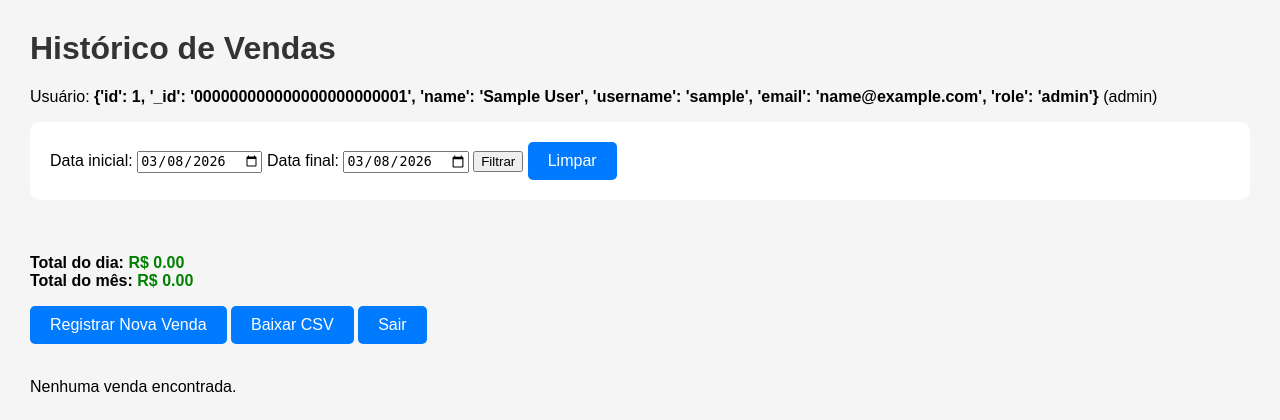
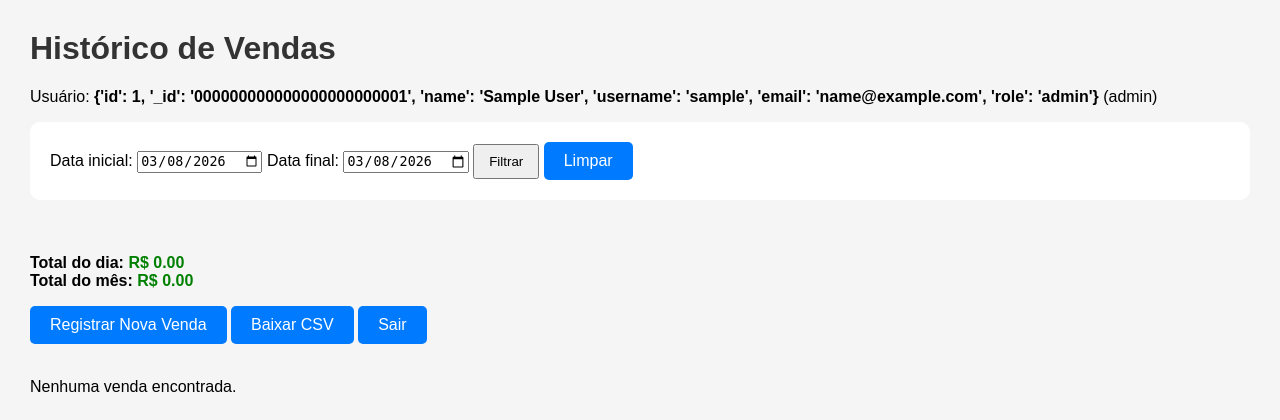
Before and after one commit to ghennsouza-wq/Barbearia, a Flask app: page /historico in a window 1280 px wide. Shown: the top 420 px of the page. Run offline with Flask 3, Linux system fonts and the light colour scheme; the visitor is signed in with stand-in values (Sample User, id 1); data that the repository does not hold is empty; some libraries are stand-ins or nearby versions.

Commit message:
Update base.html

```diff
--- a/templates/base.html
+++ b/templates/base.html
@@ -12,6 +12,7 @@
         table th { background: #333; color: #fff; }
         a.button { display: inline-block; padding: 10px 20px; background: #007BFF; color: white; text-decoration: none; border-radius: 5px; }
         a.button:hover { background: #0056b3; }
+        button { padding: 8px 14px; cursor: pointer; }
     </style>
 </head>
 <body>
```
